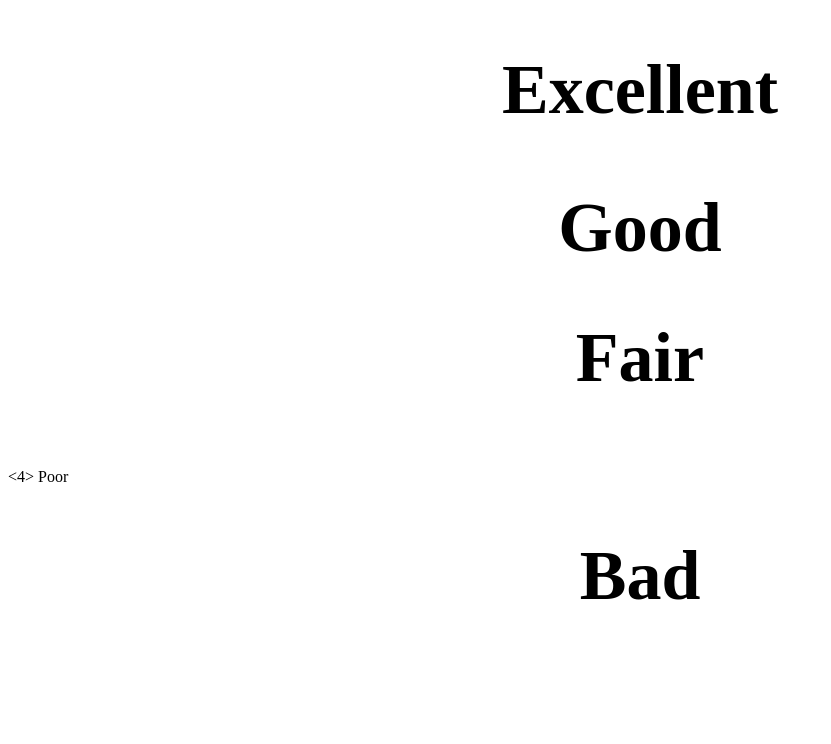
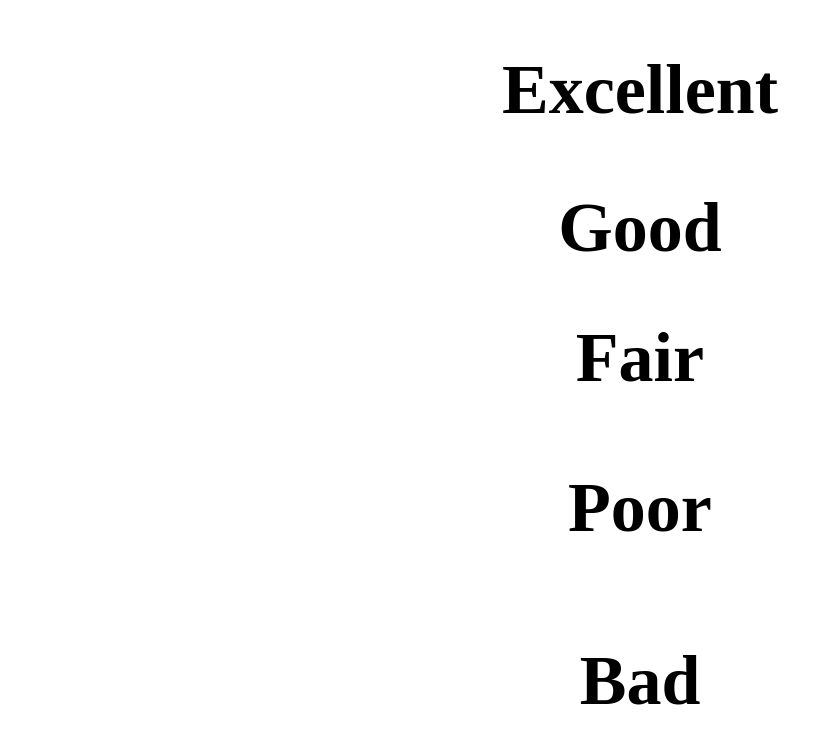
Before and after one commit to Orange-object/Credit-Score-Range, a plain HTML site: page index.html in a window 1280 px wide. Shown: the whole page, without its empty margins (0-831 px from the left). Drawn offline with Linux system fonts and the light colour scheme.

Commit message:
Update index.html

```diff
--- a/index.html
+++ b/index.html
@@ -44,7 +44,7 @@ h5 {
     <h2> Excellent </h2>
 <h1> Good </h1>
 <h3> Fair </h3>
-<4> Poor </h4>
+<h4> Poor </h4>
 <h5> Bad </h5>
 
     </body>
```
